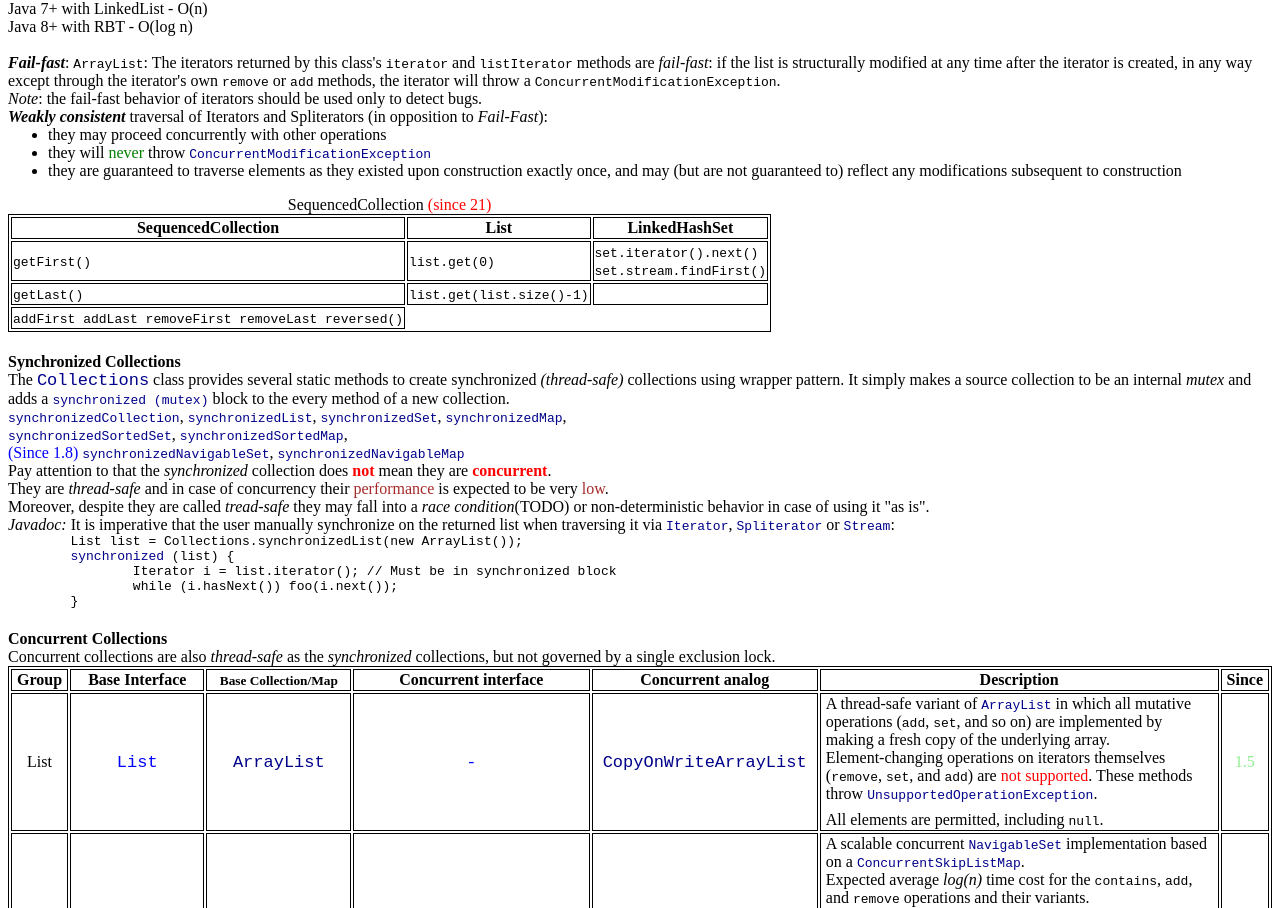
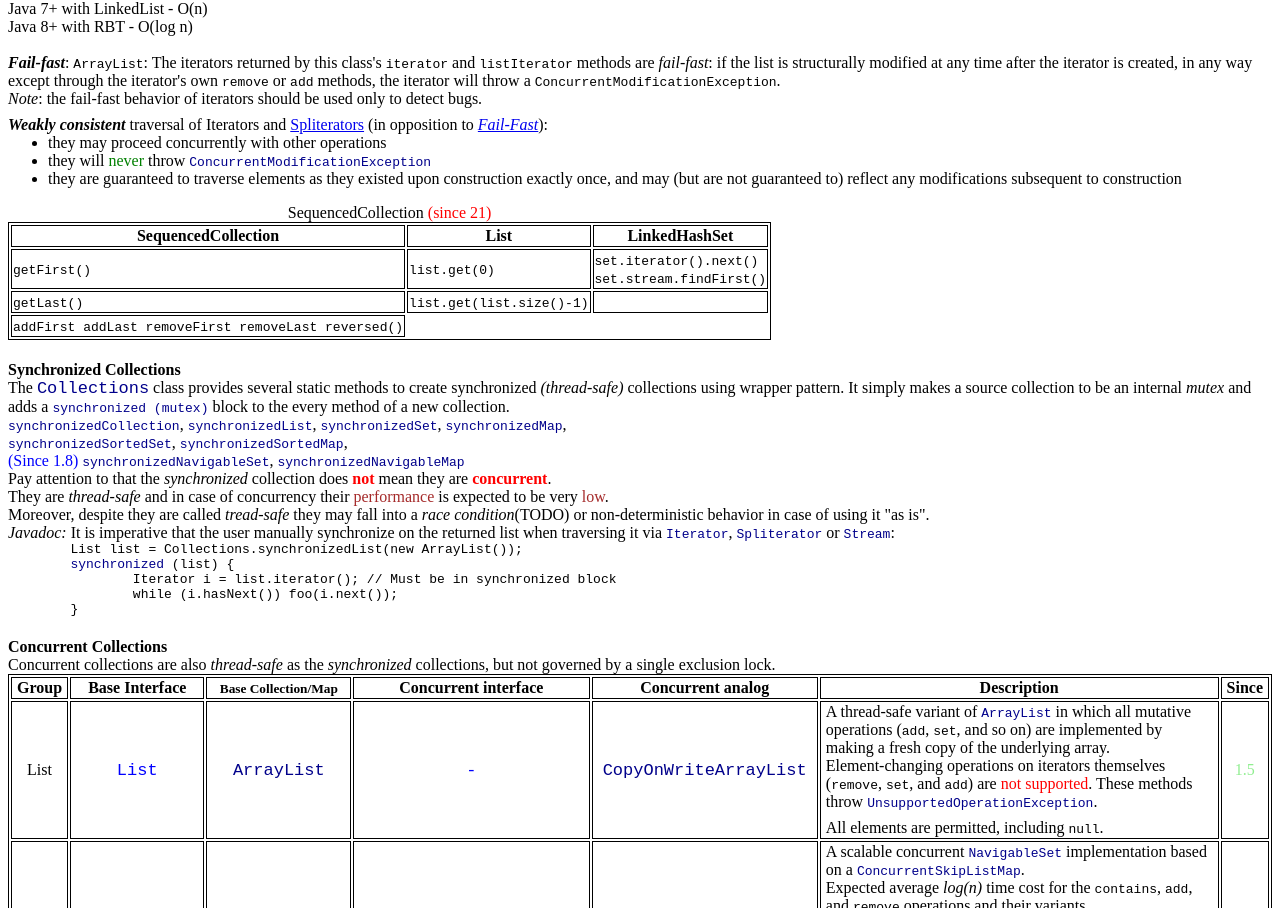
Before and after one commit to MarkoKurylko/Shared, a plain HTML site: page JavaOutline.html in a window 1280 px wide. Shown: the part 1995-2903 px from the top of the page. Drawn offline with Linux system fonts and the light colour scheme.

Commit message:
Add some hrefs

```diff
--- a/JavaOutline.html
+++ b/JavaOutline.html
@@ -239,8 +239,9 @@
 				The iterators returned by this class's <code>iterator</code> and <code>listIterator</code> methods are <i>fail-fast</i>:
 				if the list is structurally modified at any time after the iterator is created,
 				in any way except through the iterator's own <code>remove</code> or <code>add</code> methods, the iterator will throw a <code>ConcurrentModificationException</code>.
-			<br><i>Note</i>: the fail-fast behavior of iterators should be used only to detect bugs.<br>
-			<em id="weakly"><b>Weakly consistent</b></em> traversal of Iterators and Spliterators (in opposition to <i>Fail-Fast</i>):<br>
+			<br><i>Note</i>: the fail-fast behavior of iterators should be used only to detect bugs.
+			<div class="indent"></div>
+			<em id="weakly"><b>Weakly consistent</b></em> traversal of Iterators and <a href="#spliterator">Spliterators</a> (in opposition to <a href="#failFast"><i>Fail-Fast</i></a>):<br>
 			<ul style="margin-top: 0">
 				<li>they may proceed concurrently with other operations</li>
 				<li>they will <span style="color:green">never</span> throw <code class="code">ConcurrentModificationException</code></li>
```
